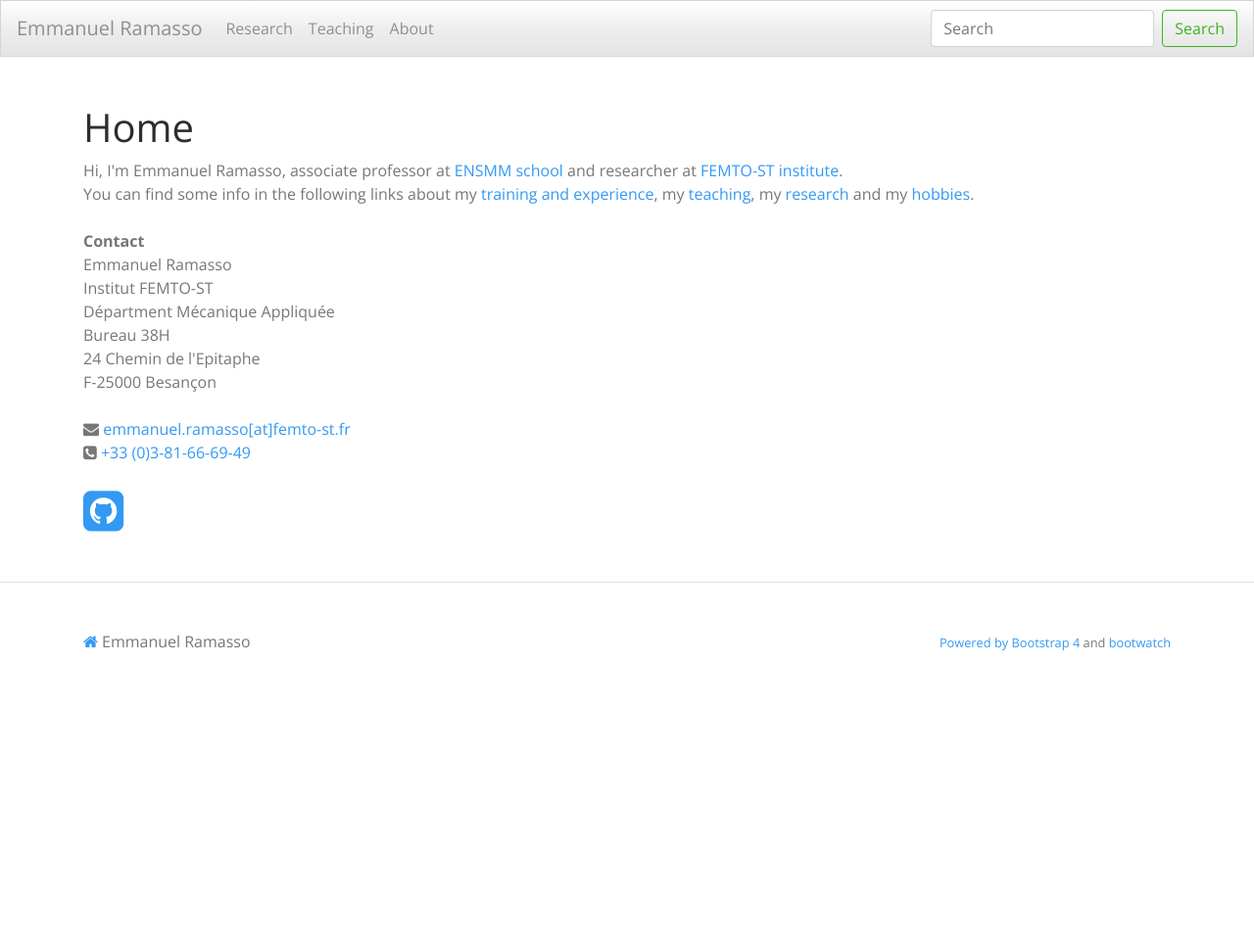
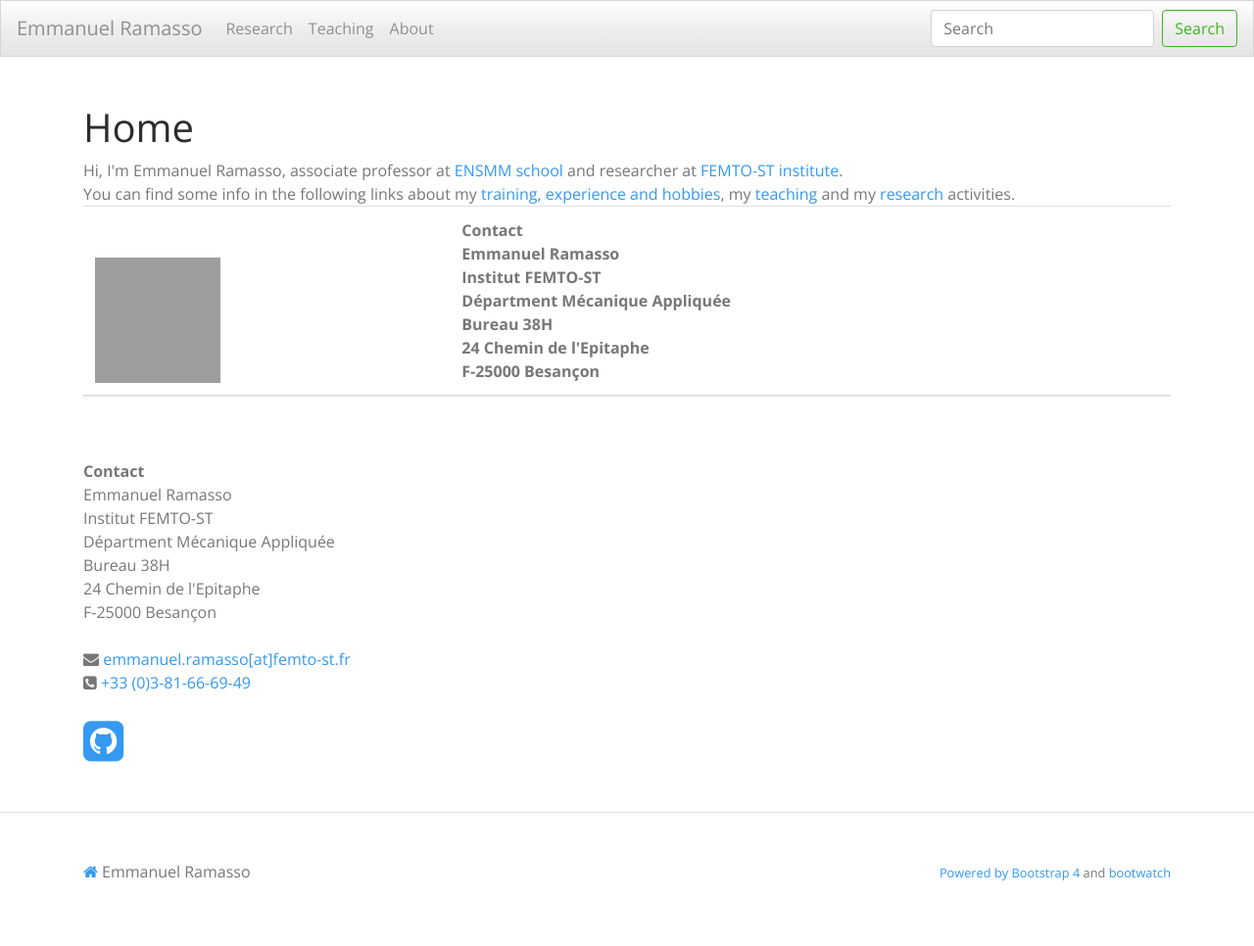
Before and after one commit to emmanuelramasso/emmanuelramasso.github.io, a Jekyll site: the page built from index.html, in a window 1280 px wide. Shown: the whole page at 98% size. Built offline with Jekyll 4.4.1, drawn with Linux system fonts in a browser that asks for light colours; a style sheet for code colours, icons or effects is not loaded; before the commit the page ends 900 px from its top, so only the background shows below that; grey boxes are pictures that could not be loaded.

Commit message:
Update index.html

```diff
--- a/index.html
+++ b/index.html
@@ -8,10 +8,30 @@ researcher at <a href="http://www.femto-st.fr">FEMTO-ST institute</a>.
 
 <br>
 You can find some info in the following links about
-my <a href="Training.html">training and experience</a>,
-my <a href="Teaching.html">teaching</a>,
-my <a href="Research.html">research</a>
-and my <a href="Hobbies.html">hobbies</a>.
+my <a href="About.html">training, experience and hobbies</a>,
+my <a href="Teaching.html">teaching</a> and
+my <a href="Research.html">research</a> activities.
+
+<table class="table">
+  <thead>
+    <tr>
+      <th scope="col">
+        <img src="/img/ER.jpeg" alt="HTML5 Icon" style="width:128px;height:128px;">
+      </th>
+      <th scope="col">
+        <strong>Contact</strong>
+        <br>
+        Emmanuel Ramasso<br>
+        Institut FEMTO-ST<br>
+        Départment Mécanique Appliquée<br>
+        Bureau 38H<br>
+        24 Chemin de l'Epitaphe<br>
+        F-25000 Besançon<br>
+      </th>
+      </tr>
+  </thead>
+</table>
+
 
 <br>
 <br>
```
